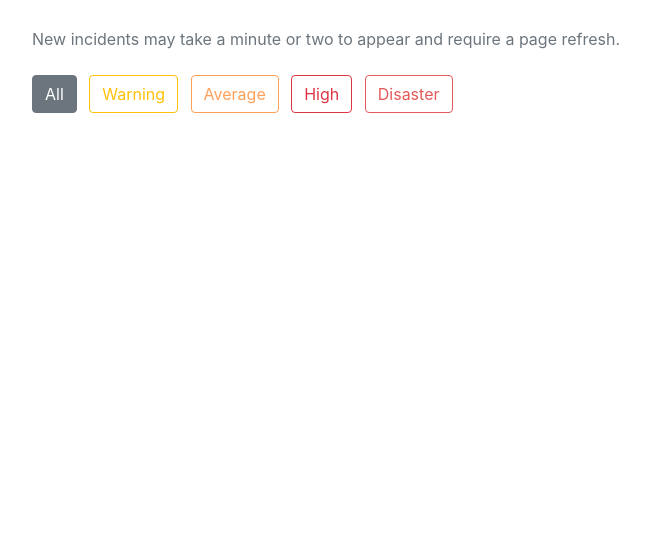
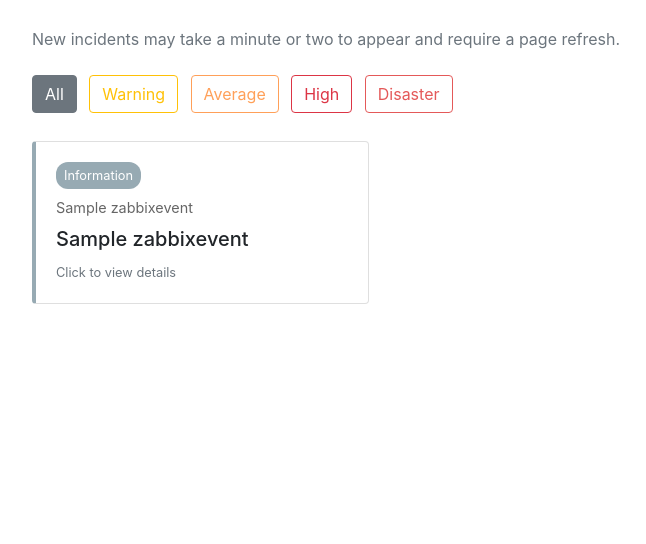
Before and after one commit to mlbrnm/incidentgpt, a Flask app: page /zabbix in a window 1280 px wide. Shown: the part 192-736 px from the top of the page, without its empty margins (263-909 px from the left). Run offline with Flask 3, Linux system fonts and the light colour scheme; tables that the repository leaves empty hold one stand-in row (values such as "Sample post"); data that the repository does not hold is empty; parts of the project's set-up code (start-up, migrations or seed data) failed here and were passed over; some libraries are stand-ins or nearby versions.

Commit message:
Fix Zabbix dashboard.

```diff
--- a/app.py
+++ b/app.py
@@ -22,7 +22,6 @@ def init_db():
                   result TEXT,
                   snurl TEXT,
                   aisolution TEXT)''')
-    c.execute('''DROP TABLE zabbixevents''')
     c.execute('''CREATE TABLE IF NOT EXISTS zabbixevents
                 (id INTEGER PRIMARY KEY AUTOINCREMENT,
                 timestamp TEXT,
@@ -77,9 +76,14 @@ def get_sn_incidents():
 
 def get_zabbix_events():
     conn = sqlite3.connect('incidents.db')
+    conn.row_factory = sqlite3.Row  # This makes the cursor return dictionaries
     c = conn.cursor()
-    c.execute('SELECT timestamp, subject, issuebody, relatedbody, severity, hostname FROM zabbixevents ORDER BY severity DESC, timestamp DESC')
-    incidents = c.fetchall()
+    c.execute('''
+        SELECT timestamp, subject, issuebody, relatedbody, severity, hostname
+        FROM zabbixevents
+        ORDER BY severity DESC, timestamp DESC
+    ''')
+    incidents = [dict(row) for row in c.fetchall()]  # Convert Row objects to dictionaries
     conn.close()
     return incidents
 
--- a/templates/zabbix.html
+++ b/templates/zabbix.html
@@ -83,21 +83,22 @@ Zabbix - Current Events
 </div>
 
 <div class="card-grid">
-    {% for incident in zabbix_incidents|sort(attribute='severity', reverse=true) %}
-    <div class="incident-card card mb-3 severity-{{ incident.severity }}"
+    {% for incident in zabbix_incidents %}
+    {% set severity = incident.severity|int %}
+    <div class="incident-card card mb-3 severity-{{ severity }}"
          onclick="showIncidentDetails('{{ loop.index0 }}')"
-         data-severity="{{ incident.severity }}">
+         data-severity="{{ severity }}">
         <div class="card-body">
             <span class="severity-badge js-severity-badge">
-                {% if incident.severity == 0 %}Not classified
-                {% elif incident.severity == 1 %}Information
-                {% elif incident.severity == 2 %}Warning
-                {% elif incident.severity == 3 %}Average
-                {% elif incident.severity == 4 %}High
+                {% if severity == 0 %}Not classified
+                {% elif severity == 1 %}Information
+                {% elif severity == 2 %}Warning
+                {% elif severity == 3 %}Average
+                {% elif severity == 4 %}High
                 {% else %}Disaster{% endif %}
             </span>
             <span class="hostname">{{ incident.hostname }}</span>
-            <h5 class="card-title mb-2 text-truncate">{{ incident[1] }}</h5>
+            <h5 class="card-title mb-2 text-truncate">{{ incident.subject }}</h5>
             <small class="text-muted">Click to view details</small>
         </div>
     </div>
@@ -105,12 +106,13 @@ Zabbix - Current Events
 </div>
 
 <!-- Modal for incident details -->
-{% for incident in zabbix_incidents|sort(attribute='severity', reverse=true) %}
+{% for incident in zabbix_incidents %}
+{% set severity = incident.severity|int %}
 <div class="modal fade" id="incidentModal{{ loop.index0 }}" tabindex="-1" role="dialog" aria-labelledby="incidentModalLabel{{ loop.index0 }}" aria-hidden="true">
     <div class="modal-dialog modal-lg" role="document">
         <div class="modal-content">
-            <div class="modal-header severity-{{ incident.severity }}">
-                <h5 class="modal-title" id="incidentModalLabel{{ loop.index0 }}">{{ incident[1] }}</h5>
+            <div class="modal-header severity-{{ severity }}">
+                <h5 class="modal-title" id="incidentModalLabel{{ loop.index0 }}">{{ incident.subject }}</h5>
                 <button type="button" class="close" data-dismiss="modal" aria-label="Close">
                     <span aria-hidden="true">&times;</span>
                 </button>
@@ -118,11 +120,11 @@ Zabbix - Current Events
             <div class="modal-body">
                 <div class="alert js-severity-alert">
                     <strong>
-                        {% if incident.severity == 0 %}Not classified
-                        {% elif incident.severity == 1 %}Information
-                        {% elif incident.severity == 2 %}Warning
-                        {% elif incident.severity == 3 %}Average
-                        {% elif incident.severity == 4 %}High
+                        {% if severity == 0 %}Not classified
+                        {% elif severity == 1 %}Information
+                        {% elif severity == 2 %}Warning
+                        {% elif severity == 3 %}Average
+                        {% elif severity == 4 %}High
                         {% else %}Disaster{% endif %}
                         Alert on {{ incident.hostname }}
                     </strong>
@@ -130,11 +132,11 @@ Zabbix - Current Events
 
                 <h6 class="section-title">Alert Details</h6>
                 <p class="text-muted small mb-2">Details of the alert triggered by Zabbix.</p>
-                <div class="rag">{{ incident[2] | safe }}</div>
+                <div class="rag">{{ incident.issuebody | safe }}</div>
 
                 <h6 class="section-title">Relevant Past Incidents</h6>
                 <p class="text-muted small mb-2">The past incidents retrieved from the vector database.</p>
-                <div class="rag">{{ incident[3] | safe }}</div>
+                <div class="rag">{{ incident.relatedbody | safe }}</div>
             </div>
             <div class="modal-footer">
                 <button type="button" class="btn btn-secondary" data-dismiss="modal">Close</button>
--- a/zabbixapi.py
+++ b/zabbixapi.py
@@ -132,14 +132,14 @@ def pull_zabbix_events():
     one_month_ago = now - datetime.timedelta(days=30)
     timestamp_one_month_ago = int(time.mktime(one_month_ago.timetuple()))
 
-    # Base parameters for all queries
+    # Base parameters for all queries - only get Warning and above severities
     base_params = {
         "output": "extend",
         "selectTags": "extend",
         "sortfield": ["eventid"],
         "sortorder": "DESC",
         "limit": 4000,
-        "severities": [2, 3, 4, 5],
+        "severities": [2, 3, 4, 5],  # Warning, Average, High, Disaster only
         "time_from": timestamp_one_month_ago,
     }
 
```
